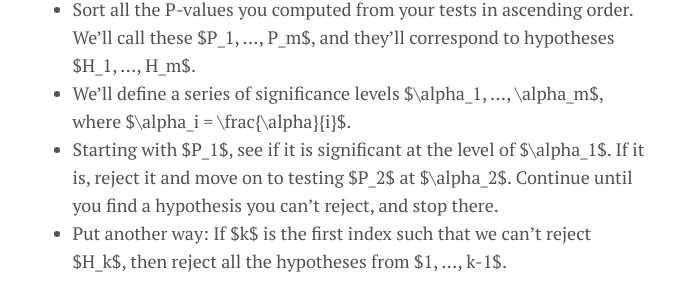
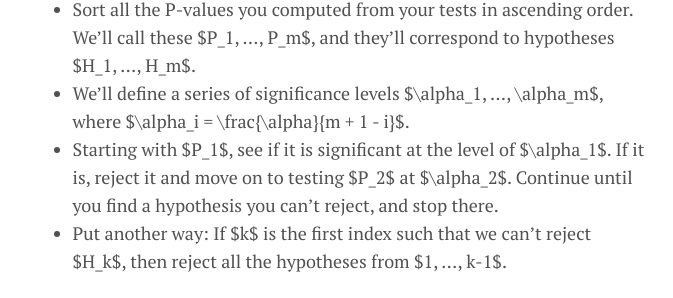
Before and after one commit to lmc2179/lmc2179.github.io, a Jekyll site: the page built from _posts/2020-07-22-fwer.md, in a window 1280 px wide and 900 px high, scrolled down 7996 px. Shown: the part 179-477 px from the top of the window, without its empty margins (300-973 px from the left). Built offline with Jekyll 4.4.1, drawn with Linux system fonts in a browser that asks for light colours; formulas are drawn with MathJax 3.

Commit message:
Update 2020-07-22-fwer.md

```diff
--- a/_posts/2020-07-22-fwer.md
+++ b/_posts/2020-07-22-fwer.md
@@ -198,7 +198,7 @@ The Bonferroni correction has a lot going for it! It's easy to use and explain,
 The BH procedure works something like this:
 
 - Sort all the P-values you computed from your tests in ascending order. We'll call these $P_1, ..., P_m$, and they'll correspond to hypotheses $H_1, ..., H_m$.
-- We'll define a series of significance levels $\alpha_1, ..., \alpha_m$, where $\alpha_i = \frac{\alpha}{i}$.
+- We'll define a series of significance levels $\alpha_1, ..., \alpha_m$, where $\alpha_i = \frac{\alpha}{m + 1 - i}$.
 - Starting with $P_1$, see if it is significant at the level of $\alpha_1$. If it is, reject it and move on to testing $P_2$ at $\alpha_2$. Continue until you find a hypothesis you can't reject, and stop there.
 - Put another way: If $k$ is the first index such that we can't reject $H_k$, then reject all the hypotheses from $1, ..., k-1$.
 
```
